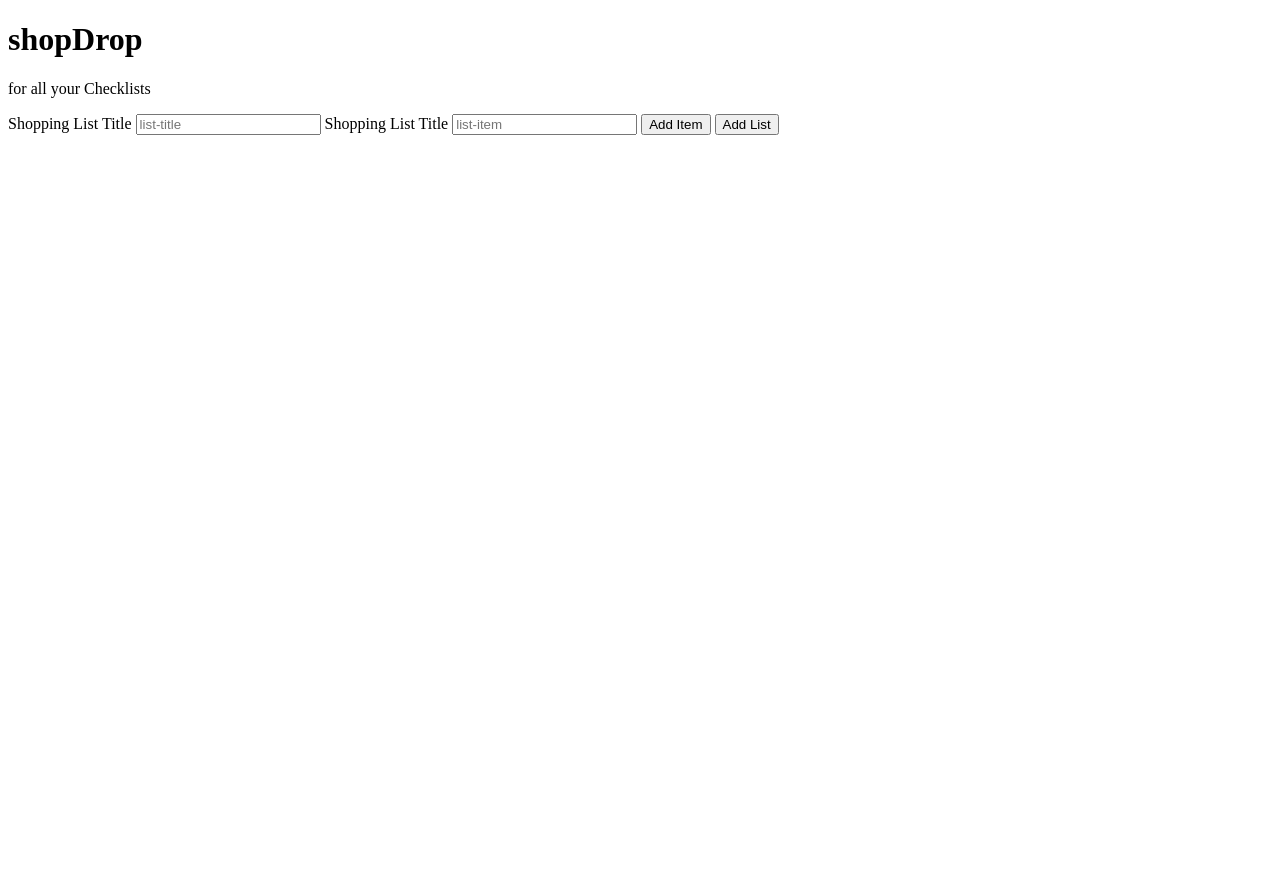
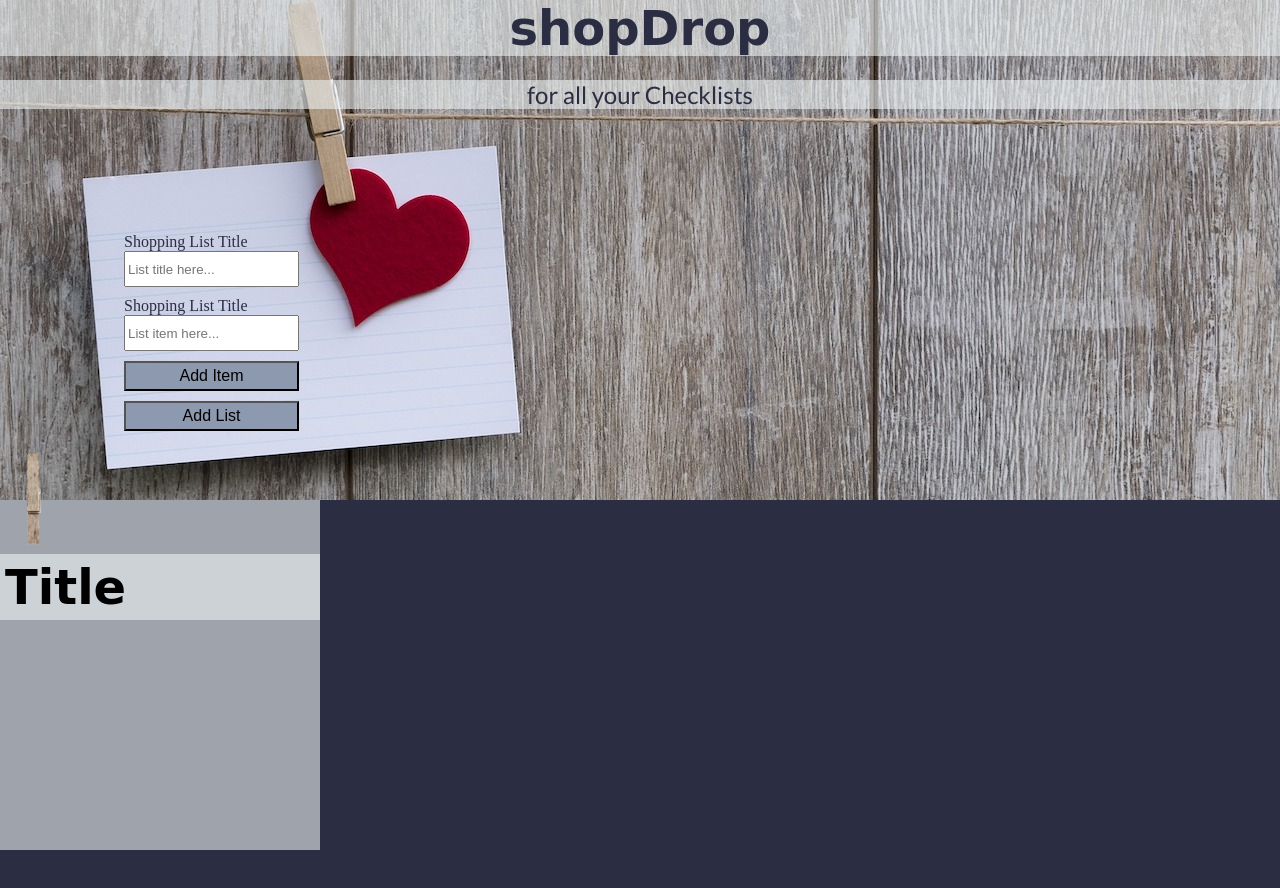
Before and after one commit to BrandyMello/Check-Yo-Self-3.0, a plain HTML site: page index.html in a window 1280 px wide. Before the commit the page ends 800 px from the top, so only its background shows below. Drawn offline with Linux system fonts and the light colour scheme; a web font is replaced by a local one.

Commit message:
Add html and basic styling

```diff
--- a/index.html
+++ b/index.html
@@ -10,20 +10,23 @@
 <body>
     <header>
         <h1>shopDrop</h1>
-        <p>for all your Checklists</p>
-    </header>
-    <aside>
+        <p class="subtitle">for all your Checklists</p>
         <form class="list-form">
-            <label for="title-input">Shopping List Title</label>
-            <input type="text" class="title-input" placeholder="list-title" name="title-input">
-            <label for="item-input">Shopping List Title</label>
-            <input type="text" class="item-input" placeholder="list-item" name="item-input">
+            <label class="label" for="title-input">Shopping List Title</label>
+            <input type="text" class="title-input" placeholder="List title here..." name="title-input">
+            <label class="label" for="item-input">Shopping List Title</label>
+            <input type="text" class="item-input" placeholder="List item here..." name="item-input">
             <button class="add-item">Add Item</button>
             <button class="submit-list">Add List</button>
         </form>
-    </aside>
+    </header>
     <main>
-
+      <section class="display">
+        <article class="post">
+          <img src="./images/clothespin.png" alt="clothespin to hold up list" class="clothespin" >
+          <h3>Title</h3>
+        </article>
+      </section>
     </main>
 
 </body>
--- a/styles.css
+++ b/styles.css
@@ -1,2 +1,72 @@
 /* font-family: 'Lato', sans-serif;
 font-family: 'Shadows Into Light Two', cursive; */
+body {
+    margin: 0;
+}
+
+header {
+    background-image: url('./images/note.jpg');
+    height: 500px;
+    color: rgba(43, 45, 66, 1);
+    margin: 0;
+    text-align: center;
+}
+h1,
+h3 {
+    font-family: 'Shadows Into Light Two', cursive;
+    font-size: 3em;
+    background-color: rgba(237, 242, 244, 0.6);
+    margin: 0;
+}
+
+.subtitle {
+    font-family: 'Lato', sans-serif;
+    background-color: rgba(237, 242, 244, 0.6);
+    font-size: 1.5em;
+}
+.list-form {
+    display: flex;
+    flex-direction: column;
+    position: relative;
+    top: 100px;
+    left: 124px;
+    width: 175px;
+}
+
+button,
+input {
+    height: 30px;
+    margin-bottom: 10px;
+}
+
+button {
+    background-color: rgba(141, 153, 174, 1);
+    font-size: 1em;
+}
+
+.label {
+    text-align: left;
+}
+
+main {
+    background-color: rgba(43, 45, 66, 1);
+    height: 900px;
+}
+
+.clothespin {
+    position: relative;
+    top: -50px;
+    height: 100px;
+}
+
+.post {
+    margin: 0;
+    background-color: rgba(237, 242, 244, 0.6);
+    height: 350px;
+    width: 25%;
+}
+
+h3 {
+    padding: 5px;
+    margin-top: -50px;
+}
```
Also changed, not shown: images/clothespin.png (added), images/note.jpg (added), 1 other file.
